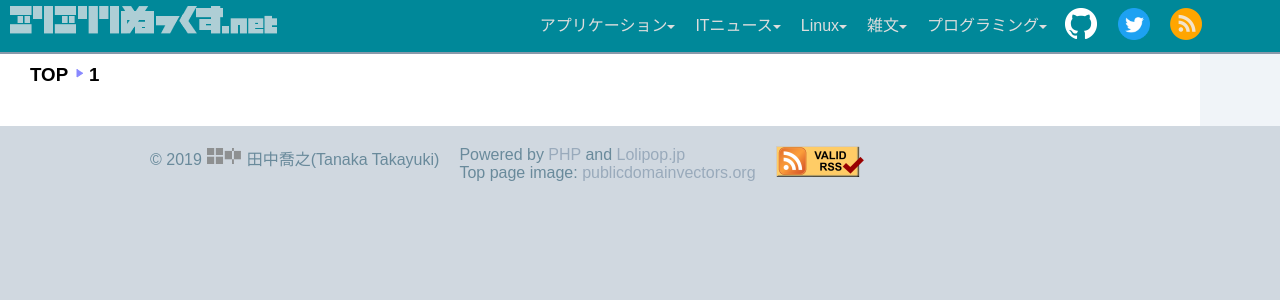
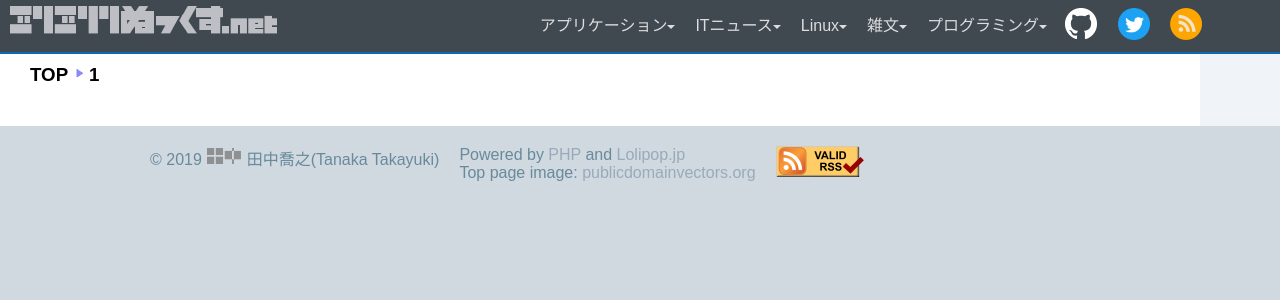
Before and after one commit to aharotias2/gorigorilinux, a PHP site: page /toc.php?category=1 in a window 1280 px wide. Shown: the top 300 px of the page. Run offline with PHP 8.4, Linux system fonts and the light colour scheme; data comes from the database, SQL or seed files in the repository; data that the repository does not hold is empty.

Commit message:
現状コミット

```diff
--- a/gorigorilinux/article.php
+++ b/gorigorilinux/article.php
@@ -46,7 +46,7 @@ if ($article->url != null) {
         </script>
         <?php include("closed/php/css.php"); ?>
     </head>
-    <body>
+    <body style="visibility:hidden;">
         <?php include("closed/php/header.php"); ?>
         <div class="contents">
             <div class="leftpane">
--- a/gorigorilinux/closed/articles/misc/self/01_self/005_links.html
+++ b/gorigorilinux/closed/articles/misc/self/01_self/005_links.html
@@ -21,6 +21,8 @@
     <dd>GObjectのGNOME公式リファレンスマニュアルです。</dd>
     <dt><a href="https://phpenthusiast.com/object-oriented-php-tutorials">TutorialsLearn Object-oriented PHP</a></dt>
     <dd>PHPによるオブジェクト指向プログラミングを解説したサイトです。とても好きなデザイン。ここもこういう感じにしてみようかな。</dd>
+    <dt><a href="http://helgo.net/simon/introspection-tutorial/index.xhtml">GObject Introspection Tutorial</a></dt>
+    <dd>g-ir-scannerでGObjectのC言語ソースを多言語対応する手順のチュートリアル。</dl>
 </dl>
 <h4>国内サイト(日本語)</h4>
 <dl>
--- a/gorigorilinux/closed/php/css.php
+++ b/gorigorilinux/closed/php/css.php
@@ -1,33 +1,28 @@
-<style type="text/css">
- <?php include("css/common.css"); ?>
-</style>
+<link rel="stylesheet" type="text/css" href="css/common.css">
 <link rel="stylesheet" type="text/css" media="(max-width:500px)" href="css/layout-s.css">
 <link rel="stylesheet" type="text/css" media="(min-width:501px) and (max-width:1200px)" href="css/layout-m.css">
 <link rel="stylesheet" type="text/css" media="(min-width:1201px)" href="css/layout-l.css">
 <link rel="stylesheet" type="text/css" media="(max-width:500px)" href="css/basic-s.css">
 <link rel="stylesheet" type="text/css" media="(min-width:501px) and (max-width:1200px)" href="css/basic-m.css">
 <link rel="stylesheet" type="text/css" media="(min-width:1201px)" href="css/basic-l.css">
-<style type="text/css">
- <?php include("css/header-menu.css"); ?>
- <?php include("css/skin3.css"); ?>
-</style>
+
+<link rel="stylesheet" type="text/css" href="css/header-menu.css">
+<link rel="stylesheet" type="text/css" href="css/skin3.css">
+
+<script type="text/javascript" src="js/common.js"></script>
 <script type="text/javascript" src="js/syntax-hiliting.js"></script>
- <script type="text/javascript">
- <?php include("js/common.js"); ?>
- console.log("<?php echo basename($_SERVER['SCRIPT_NAME']); ?>");
 <?php
 switch (basename($_SERVER['SCRIPT_NAME'])) {
     case 'article.php':
-         include("js/article.js");
+        echo '<script type="text/javascript" src="js/article.js"></script>';
         break;
     case 'index.php':
-         include("js/index.js");
+        echo '<script type="text/javascript" src="js/index.js"></script>';
         break;
     case 'rsseditor.php':
         break;
     default:
-         include("js/basic.js");
+        echo '<script type="text/javascript" src="js/basic.js"></script>';
         break;
 }
 ?>
-</script>
--- a/gorigorilinux/css/basic-m.css
+++ b/gorigorilinux/css/basic-m.css
@@ -244,7 +244,6 @@ ul.mainmenu {
 .contents .toch3 {
     padding: 10px 10px 10px 10px;
     margin: 0;
-    background-color: #202830;
 }
 
 .contents .toc a {
--- a/gorigorilinux/css/header-menu.css
+++ b/gorigorilinux/css/header-menu.css
@@ -82,7 +82,7 @@
 .cp_navi_2 > ul {
     margin: 0;
     padding: 0 10px;
-    background-color: #303850;
+    background-color: #202428;
 }
 .cp_navi_2 ul li {
     display: inline-block;
@@ -110,7 +110,7 @@
     text-decoration: none;
 }
 .cp_navi_2 > ul > li:hover {
-    background-color: #606870;
+    background-color: #606468;
 }
 .cp_navi_2 > ul > li:hover > a {
     color: rgb( 255, 255, 255 );
@@ -119,7 +119,7 @@
     border-top-color: rgb( 255, 255, 255 );
 }
 .cp_navi_2 > ul > li > div {
-    background-color: #404860;
+    background-color: #404448;
     border-top: 0;
     box-shadow: 0 2px 2px -1px rgba(0, 0, 0, 0.055);
     display: none;
@@ -146,6 +146,6 @@
     margin-bottom: 0;
 }
 .cp_navi_2 > ul > li > div ul > li:hover > a {
-    background-color: #606870;
+    background-color: #606468;
     margin-bottom: 0;
 }
--- a/gorigorilinux/css/layout-m.css
+++ b/gorigorilinux/css/layout-m.css
@@ -8,7 +8,8 @@
 
 .menu-header {
     height: 50px;
-    background-color: #008899;
+    border-bottom: 2px solid #1068B0;
+    background-color: #404850;
 }
 
 .menubutton {
@@ -68,7 +69,7 @@
 
 .centerpane {
     max-width: 100%;
-    margin: 0px 10px 10px 10px;
+    margin: 0px 0px 0px 0px;
     padding: 0px;
 }
 
@@ -89,7 +90,7 @@
     right: 0px;
     display: none;
     overflow-y: scroll;
-    background-color: rgba(50, 60, 70, 1.0);
+    background-color: white;
 }
 
 .rightpane {
@@ -101,7 +102,7 @@
  * TOC
  **********************************************************************/
 .toc {
-    margin: 10px 12px 20px 12px;
+    margin: 10px 12px 0px 12px;
 }
 
 /**********************************************************************
--- a/gorigorilinux/css/layout-s.css
+++ b/gorigorilinux/css/layout-s.css
@@ -87,7 +87,7 @@
     right: 0;
     display: none;
     overflow-y: scroll;
-    background-color: rgba(50, 60, 70, 1.0);
+    background-color: white;
 }
 
 .rightpane {
--- a/gorigorilinux/css/skin3.css
+++ b/gorigorilinux/css/skin3.css
@@ -43,8 +43,8 @@ p {
  * ヘッダー
  **********************************************************************************************/
 .header {
-    background-color: #008899;
-    border-bottom: 2px solid #8899AA;
+    background-color: #404850;
+    border-bottom: 2px solid #1068B0;
     color: black;
 }
 
@@ -98,7 +98,7 @@ p {
 
 .contents .nav h3 {
     color: #D0D8E0;
-    background-color: #004455;
+    background-color: #303840;
     padding: 6px 3px 6px 12px;
 }
 
@@ -829,7 +829,7 @@ img.topimage {
  **********************************************************************************************/
 /* キーワード */
 div.code .kw {
-    color: #c1ab05;
+    color: orange;
     font-weight: bold;
 }
 /* 文字列 */
--- a/gorigorilinux/index.php
+++ b/gorigorilinux/index.php
@@ -40,7 +40,7 @@ if ($pageKind == "recent") {
         <title><?php print($siteTitle); ?></title>
         <?php include("closed/php/css.php"); ?>
     </head>
-    <body>
+    <body style="visibility:hidden;">
         <?php include($localPrefix . "header.php"); ?>
         <div class="contents">
             <div class="leftpane">
--- a/gorigorilinux/js/article.js
+++ b/gorigorilinux/js/article.js
@@ -102,6 +102,9 @@ function onLoad() {
     select(".code").forEach(function(code) {
         var codeName = code.getAttribute("name");
 	var displayName = codeName;
+	if (displayName == null) {
+	    return;
+	}
 	if (displayName.charAt(0) == '_') {
 	    displayName = displayName.slice(1, displayName.lastIndexOf("."));
 	}
@@ -233,7 +236,7 @@ function onLoad() {
 
     select(".latest_article_lite").forEach(function(latest_article_lite) {
         latest_article_lite.onclick = function() {
-            location.href = this.children[0].children[0].href;
+            location.href = this.children[0].children[1].href;
         }
     });
 
@@ -494,6 +497,7 @@ function onResize() {
 
 window.onload = function() {
     onResize();
+    document.body.style.visibility = "visible";
     onLoad();
     syntaxHiliter.executeAll();
 };
--- a/gorigorilinux/js/index.js
+++ b/gorigorilinux/js/index.js
@@ -227,7 +227,7 @@ function onLoad() {
 
     select(".latest_article_lite").forEach(function(latest_article_lite) {
         latest_article_lite.onclick = function() {
-            location.href = this.children[0].children[0].href;
+            location.href = this.children[0].children[1].href;
         }
     });
 
@@ -483,6 +483,7 @@ function onResize() {
 
 window.onload = function() {
     onResize();
+    document.body.style.visibility = "visible";
     onLoad();
     syntaxHiliter.executeAll();
 };
--- a/gorigorilinux/js/syntax-hiliting.js
+++ b/gorigorilinux/js/syntax-hiliting.js
@@ -97,6 +97,7 @@ var syntaxHiliter = {
             var name = elements[i].getAttribute("name");
             var pre = elements[i].select("pre")[0];
             var type = "";
+	    if (name != null) {
 		if (name == "ターミナル") {
                     type = "terminal";
 		} else {
@@ -109,4 +110,5 @@ var syntaxHiliter = {
 		});
 	    }
         }
+    }
 };
--- a/gorigorilinux/toc.php
+++ b/gorigorilinux/toc.php
@@ -21,14 +21,6 @@ foreach (explode("/", $category) as $name) {
         <meta name="viewport" content="width=device-width, initial-scale=1.0">
         <title><?php print($siteTitle); ?></title>
         <?php include("closed/php/css.php"); ?>
-        <style type="text/css">
-         <?php include("css/common.css"); ?>
-         <?php include("css/skin3.css"); ?>
-        </style>
-        <script type="text/javascript">
-         <?php include("js/common.js"); ?>
-         <?php include("js/basic.js"); ?>
-        </script>
     </head>
     <body>
         <?php include($localPrefix . "header.php"); ?>
```
Lines whose indentation alone changed are shown as unchanged.
